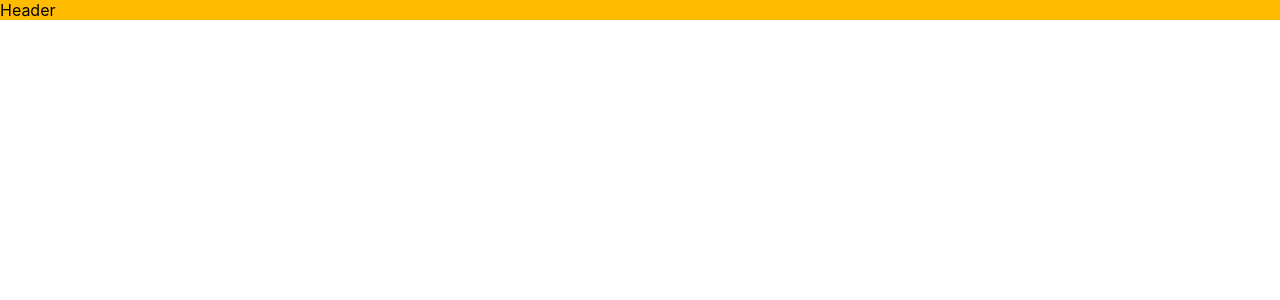
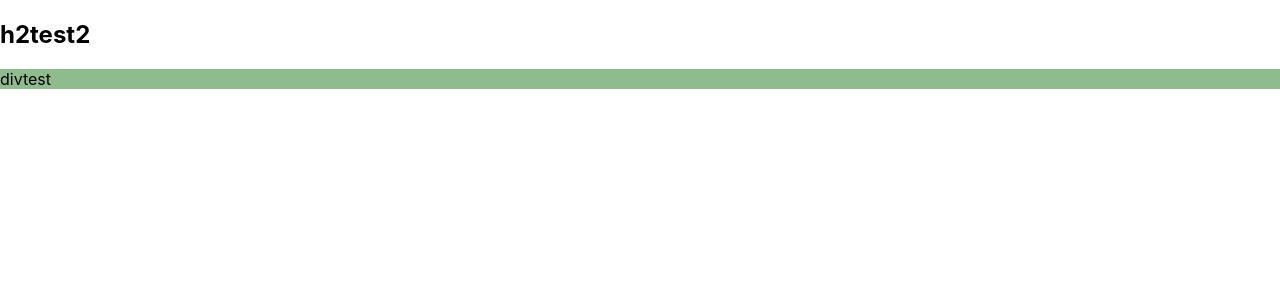
Before and after one commit to Jzeva/ReactPractice, a React (Create React App) app in the folder my-app/: page / in a window 1280 px wide. Shown: the top 300 px of the page. Built offline with nearby package versions, Linux system fonts and the light colour scheme.

Commit message:
props and reusable component practice

```diff
--- a/my-app/src/App.js
+++ b/my-app/src/App.js
@@ -1,9 +1,11 @@
 import './App.css';
 import Header from './components/Header'
+import Page from './components/Page'
+import HomePage from './components/HomePage';
 
 function App() {
   return (
-    <Header/>
+    <HomePage/>
   )
 }
 
--- /dev/null
+++ b/my-app/src/components/HomePage/HomePage.js
@@ -0,0 +1,15 @@
+import Page from "../Page";
+
+const HomePage = () =>  (
+    <Page
+        header={(
+        <h2>h2test2</h2>
+        )}
+        content={(
+        <div>divtest</div>)
+    }
+    />
+)
+
+
+export default HomePage;
--- /dev/null
+++ b/my-app/src/components/HomePage/index.js
@@ -0,0 +1 @@
+export {default} from './HomePage'
--- a/my-app/src/components/Page/Page.js
+++ b/my-app/src/components/Page/Page.js
@@ -0,0 +1,14 @@
+import styles from "./Page.module.scss";
+
+const Page = ({
+    header,
+    content
+}) => (
+  <div>
+    <div>{header}</div>
+
+    <div className={styles.Page}>{content}</div>
+  </div>
+);
+
+export default Page;
--- /dev/null
+++ b/my-app/src/components/Page/Page.module.scss
@@ -0,0 +1,3 @@
+.Page{
+    background-color: darkseagreen;
+}
```
